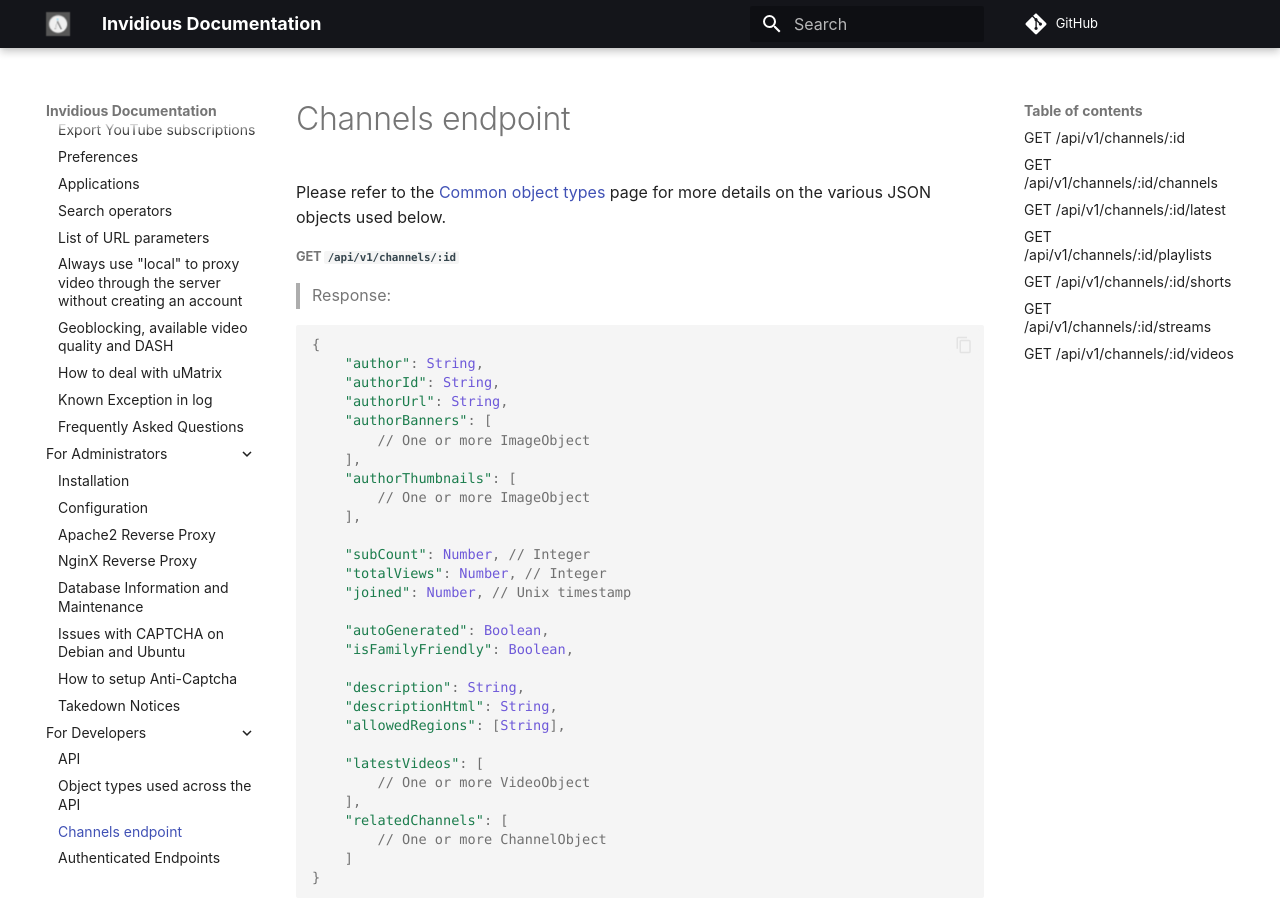
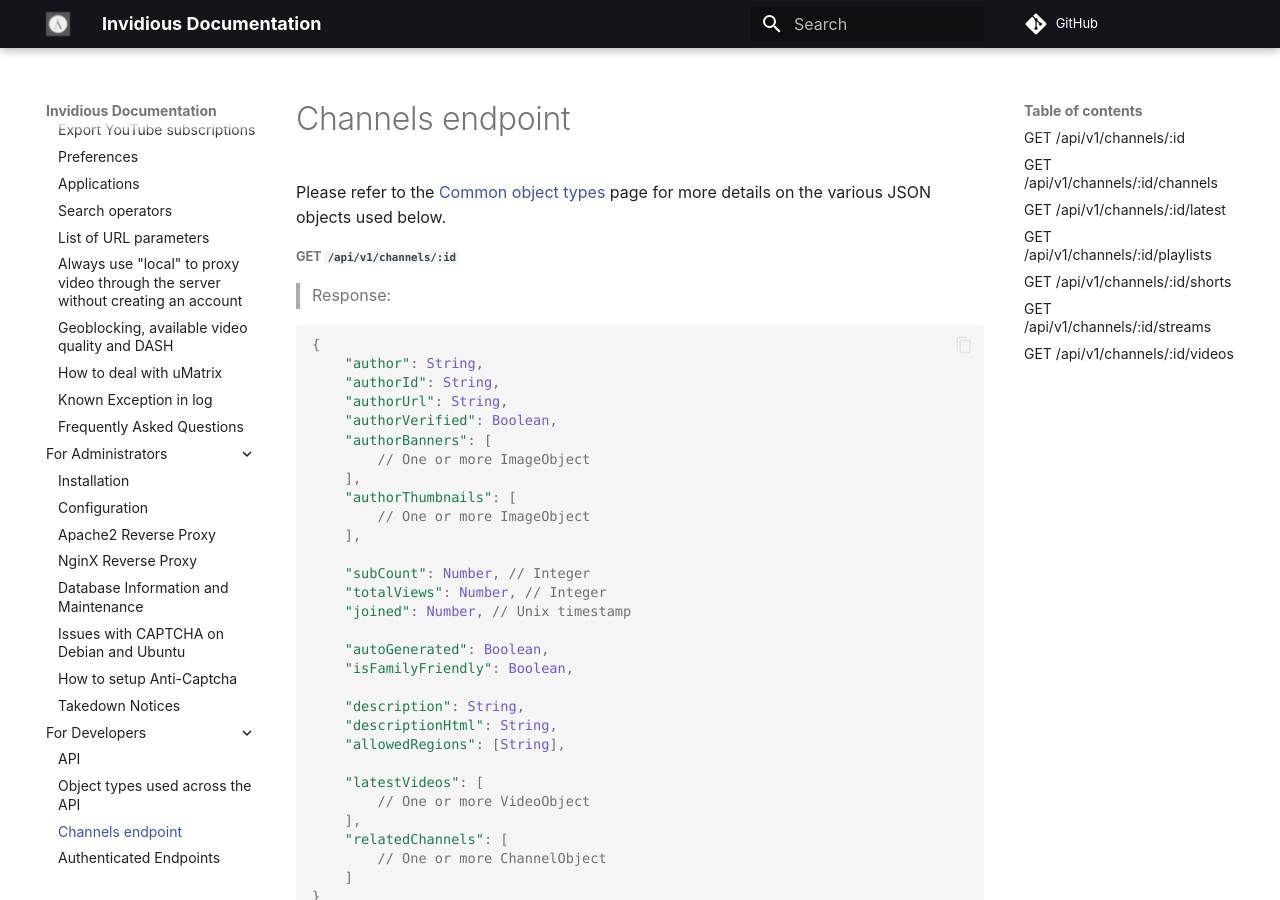
Before and after one commit to iv-org/documentation, an MkDocs documentation site: the page built from docs/api/channels_endpoint.md, in a window 1280 px wide and 900 px high. Built offline with MkDocs 1.6.1 and Material for MkDocs 9.7.7, drawn with Linux system fonts in a browser that asks for light colours; comment, search, counter and statistics services are not loaded.

Commit message:
API: Add "authorVerified" to VideoObject and /channel/id endpoint

```diff
--- a/docs/api/channels_endpoint.md
+++ b/docs/api/channels_endpoint.md
@@ -13,6 +13,7 @@ details on the various JSON objects used below.
 	"author": String,
 	"authorId": String,
 	"authorUrl": String,
+	"authorVerified": Boolean,
 	"authorBanners": [
 		// One or more ImageObject
 	],
```
Also changed, not shown: docs/api/common_types.md (+1 -0 lines).
